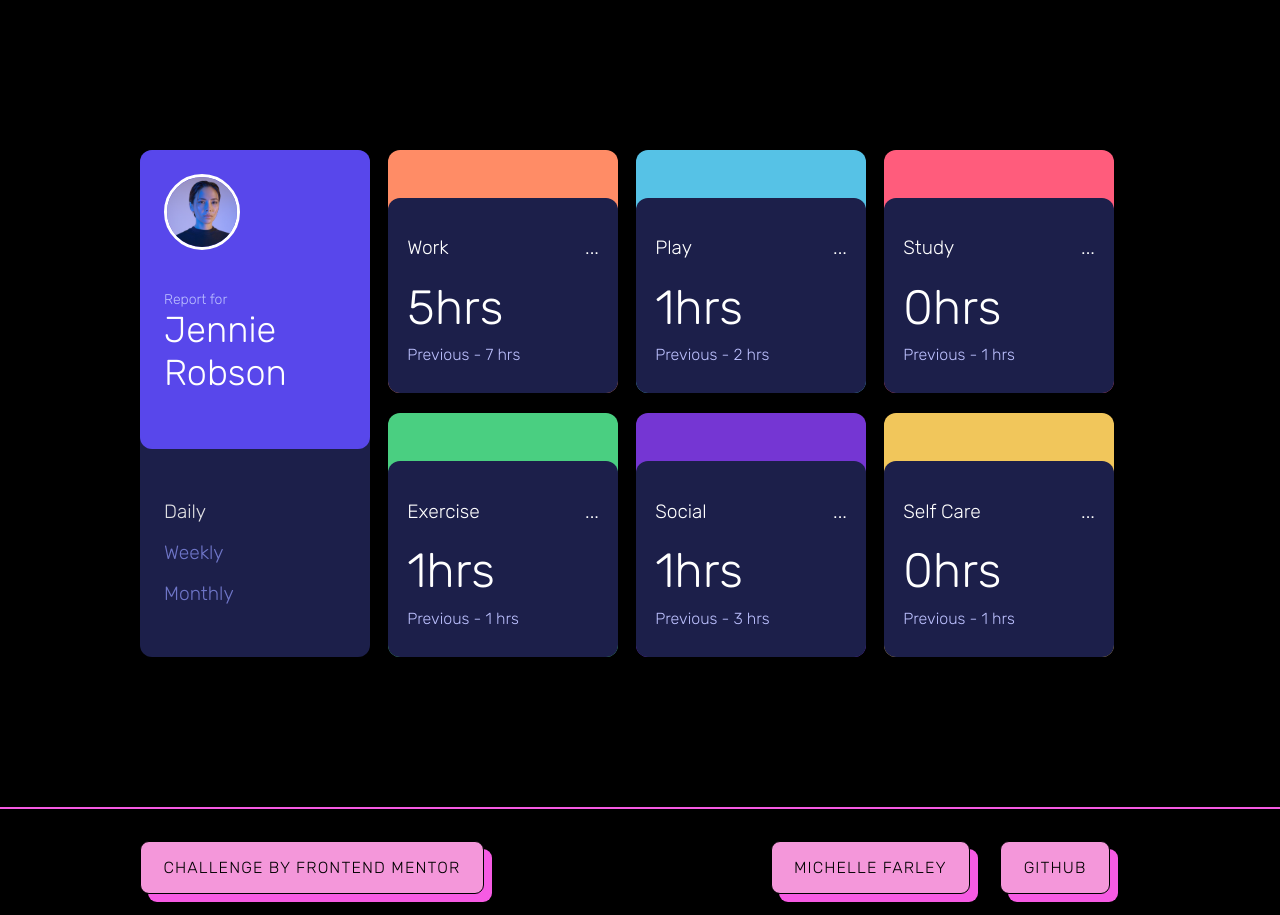
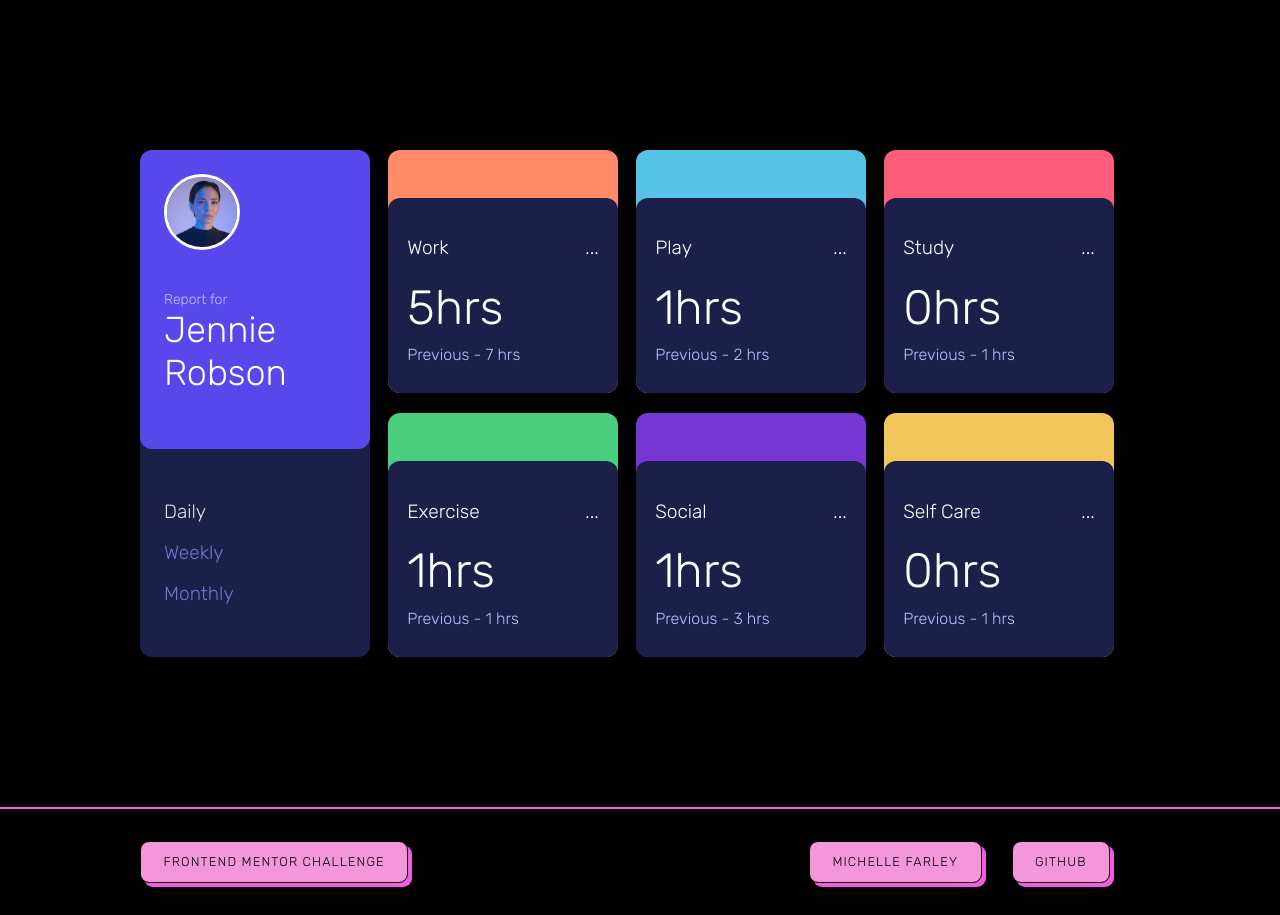
Before and after one commit to Shell111/time-tracker, a Next.js app: page / in a window 1280 px wide. Built offline with nearby package versions, Linux system fonts and the light colour scheme.

Commit message:
Type and layout update

```diff
--- a/app/components/Footer.js
+++ b/app/components/Footer.js
@@ -4,7 +4,7 @@ import Link from 'next/link';
 const FooterSection = styled.footer`
   border-top: 2px solid #f65be3;
   height: 12vh;
-  padding: 0 30px 10px 30px;
+  margin-top: 50px;
 `
 const FooterWrapper = styled.div`
   max-width: 1000px;
@@ -16,11 +16,11 @@ const LinkWrapper = styled.div`
   justify-content: space-between;
   padding: 2rem 0 0 0;
 
-  h2 {
-    font-weight: 300;
-    font-size: 1rem;
-    letter-spacing: .07rem;
-    text-transform: uppercase;
+  @media (max-width: 760px) {
+    flex-direction: column;
+    justify-content: flex-start;
+    align-items: flex-start;
+    gap: 10px;
   }
 `;
 
@@ -30,13 +30,13 @@ const ProfileWrapper = styled.div`
 
 const LinkStyle = styled.div`
   font-weight: 300;
-  font-size: 1rem;
+  font-size: 0.8rem;
   letter-spacing: .07rem;
   text-transform: uppercase;
   border: 1px solid black;
-  padding: 1rem 1.4rem;
+  padding: 0.8rem 1.4rem;
   border-radius: 9px;
-  box-shadow: 8px 8px #f65be3;
+  box-shadow: 4px 4px #f65be3;
   background-color: #f497da;
   margin-right: 30px;
   text-decoration: none;
@@ -44,13 +44,13 @@ const LinkStyle = styled.div`
 
   &:hover {
     box-shadow: 1px 1px #f497da;
-  }
+  };
 
   a {
     text-decoration: none;
-    color: black
-  }
-`
+    color: black;
+  };
+`;
 
 export default function Footer() {
 
@@ -60,7 +60,7 @@ export default function Footer() {
         <FooterWrapper>
           <LinkWrapper>
             <LinkStyle>
-              <Link href="https://www.frontendmentor.io/" target="_blank">Challenge by Frontend Mentor</Link>
+              <Link href="https://www.frontendmentor.io/" target="_blank">Frontend Mentor Challenge</Link>
             </LinkStyle>
             <ProfileWrapper>
               <LinkStyle>
```
